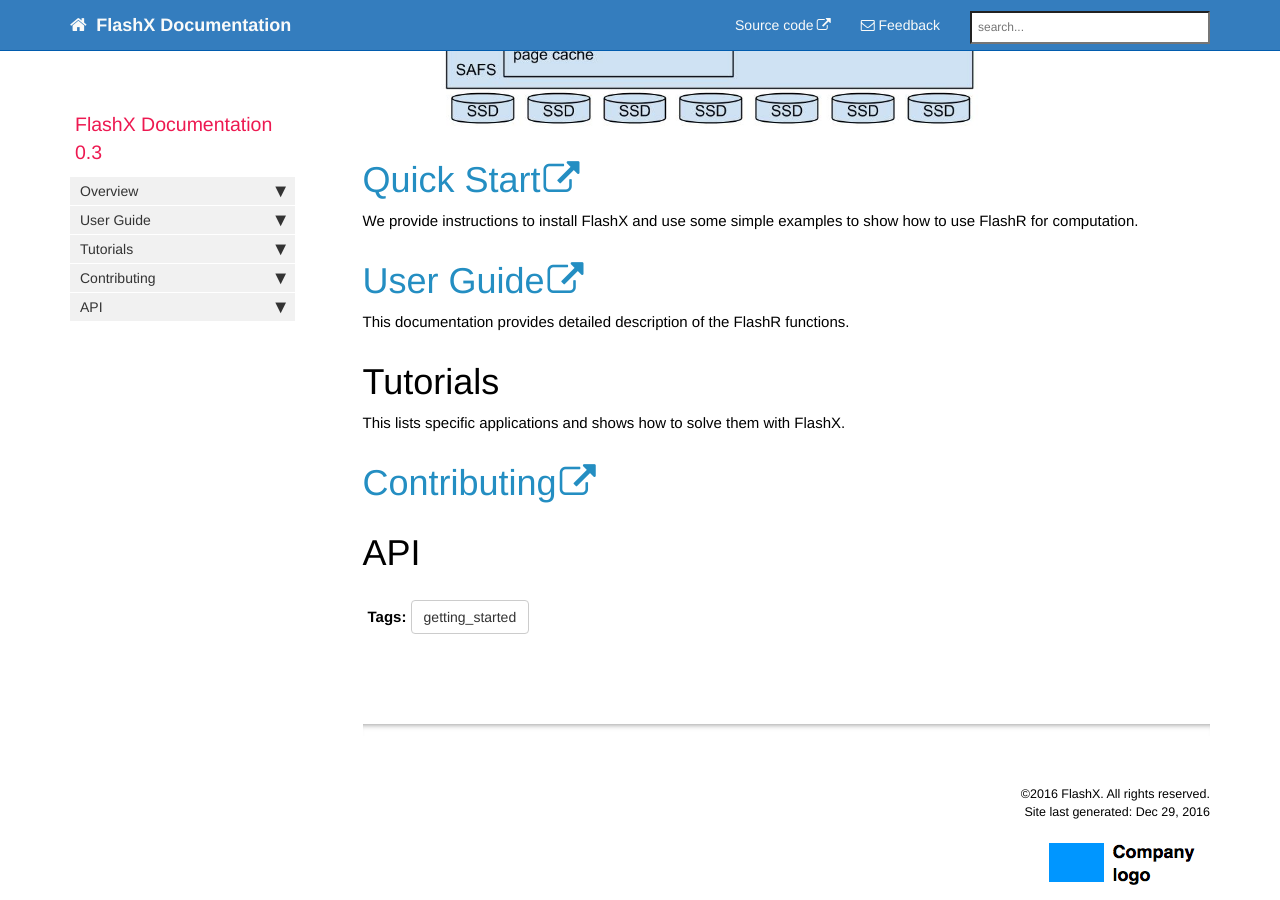
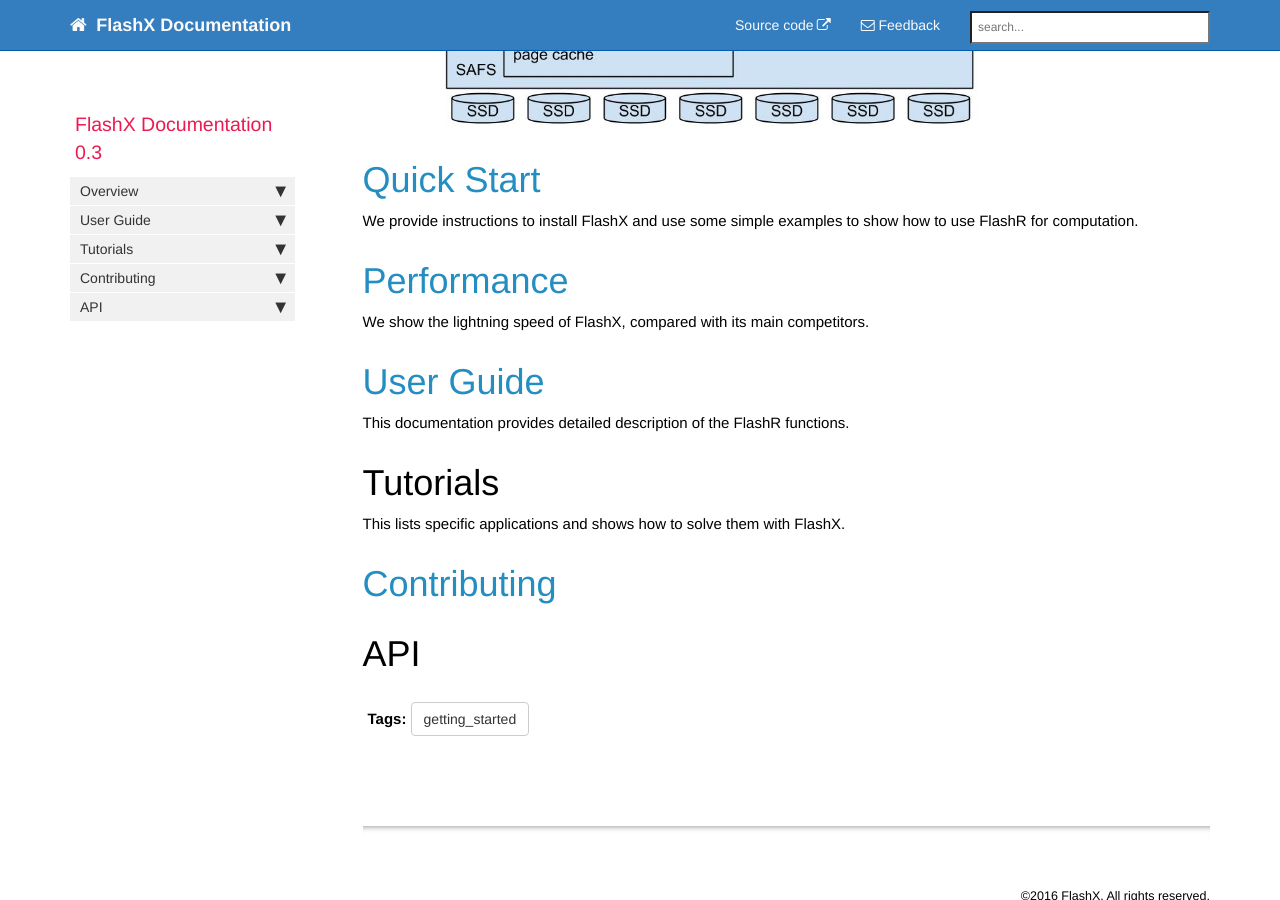
Before and after one commit to flashxio/FlashX-doc, a Jekyll site: the page built from index.md, in a window 1280 px wide and 900 px high, scrolled down 625 px. Built offline with Jekyll 4.4.1, drawn with Linux system fonts in a browser that asks for light colours; nearby versions of some CDN libraries; comment, search, counter and statistics services are not loaded.

Commit message:
Update index.

```diff
--- a/index.md
+++ b/index.md
@@ -30,11 +30,15 @@ code.
 
 ![Architecture](https://flashxio.github.io/FlashX-doc/images/arch.jpg)
 
-# [Quick Start](https://flashxio.github.io/FlashX-doc/FlashX-Quick-Start-Guide.html)
+# [Quick Start](FlashX-Quick-Start-Guide.html)
 
 We provide instructions to install FlashX and use some simple examples to show how to use FlashR for computation.
 
-# [User Guide](https://flashxio.github.io/FlashX-doc/FlashMatrix-user-guide.html)
+# [Performance](FlashX-perf.html)
+
+We show the lightning speed of FlashX, compared with its main competitors.
+
+# [User Guide](FlashMatrix-user-guide.html)
 
 This documentation provides detailed description of the FlashR functions.
 
@@ -42,6 +46,6 @@ This documentation provides detailed description of the FlashR functions.
 
 This lists specific applications and shows how to solve them with FlashX.
 
-# [Contributing](https://flashxio.github.io/FlashX-doc/Contributing.html)
+# [Contributing](Contributing.html)
 
 # API
```
